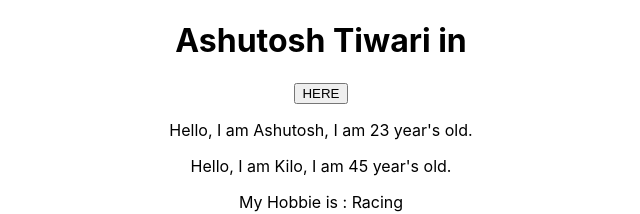
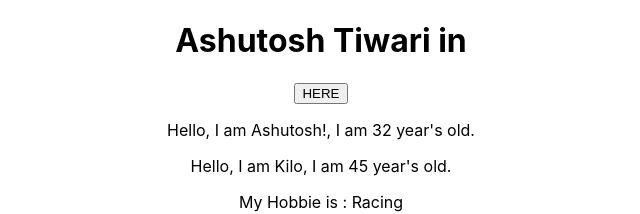
Before and after one commit to InclinedScorpio/react-beginning-to-advance, a React (Create React App) app: page / in a window 1280 px wide. Shown: the top 214 px of the page, without its empty margins (319-959 px from the left). Built offline with nearby package versions, Linux system fonts and the light colour scheme.

Commit message:
State in Function Based Compo - React Hooks

```diff
--- a/src/App.js
+++ b/src/App.js
@@ -1,22 +1,21 @@
-import React, { Component } from "react";
+import React, { useState } from "react";
 import "./App.css";
 
 //components
 import Person from "./Person/Person";
 
-class App extends Component {
-	state = {
-		//directly state no let, var !! (they are mentioned in function)
+const App = () => {
+	let [personState, setPersonState] = useState({
 		persons: [
-			{ name: "Ashutosh", age: 23 },
+			{ name: "Ashutosh!", age: 32 },
 			{ name: "Kilo", age: 45 },
 			{ name: "Mario", age: 80 }
 		],
-		more: "Anything here !"
-	};
+		other: "Something others"
+	});
 
-	buttonClickHandler = () => {
-		this.setState({
+	let buttonClickHandler = () => {
+		setPersonState({
 			persons: [
 				{ name: "Changed IT!", age: 29 },
 				{ name: "Kilo", age: 45 },
@@ -25,25 +24,33 @@ class App extends Component {
 		});
 	};
 
-	render() {
 	return (
 		<div className="App">
 			<h1>Ashutosh Tiwari in</h1>
-				<button onClick={this.buttonClickHandler}> HERE </button>
+			<button onClick={buttonClickHandler}> HERE </button>
 			<Person
-					name={this.state.persons[0].name}
-					age={this.state.persons[0].age}
+				name={personState.persons[0].name}
+				age={personState.persons[0].age}
 			/>
 			<Person
-					name={this.state.persons[1].name}
-					age={this.state.persons[1].age}
+				name={personState.persons[1].name}
+				age={personState.persons[1].age}
 			>
 				{" "}
 				My Hobbie is : Racing{" "}
 			</Person>
 		</div>
 	);
-	}
-}
+};
 
 export default App;
+
+// buttonClickHandler = () => {
+// 	this.setState({
+// 		persons: [
+// 			{ name: "Changed IT!", age: 29 },
+// 			{ name: "Kilo", age: 45 },
+// 			{ name: "Mario", age: 80 }
+// 		]
+// 	});
+//  };
--- a/src/index.js
+++ b/src/index.js
@@ -4,12 +4,7 @@ import "./index.css";
 import App from "./App";
 import * as serviceWorker from "./serviceWorker";
 
-ReactDOM.render(
-	<React.StrictMode>
-		<App />
-	</React.StrictMode>,
-	document.getElementById("root")
-);
+ReactDOM.render(<App />, document.getElementById("root"));
 
 // If you want your app to work offline and load faster, you can change
 // unregister() to register() below. Note this comes with some pitfalls.
```
Lines whose indentation alone changed are shown as unchanged.
